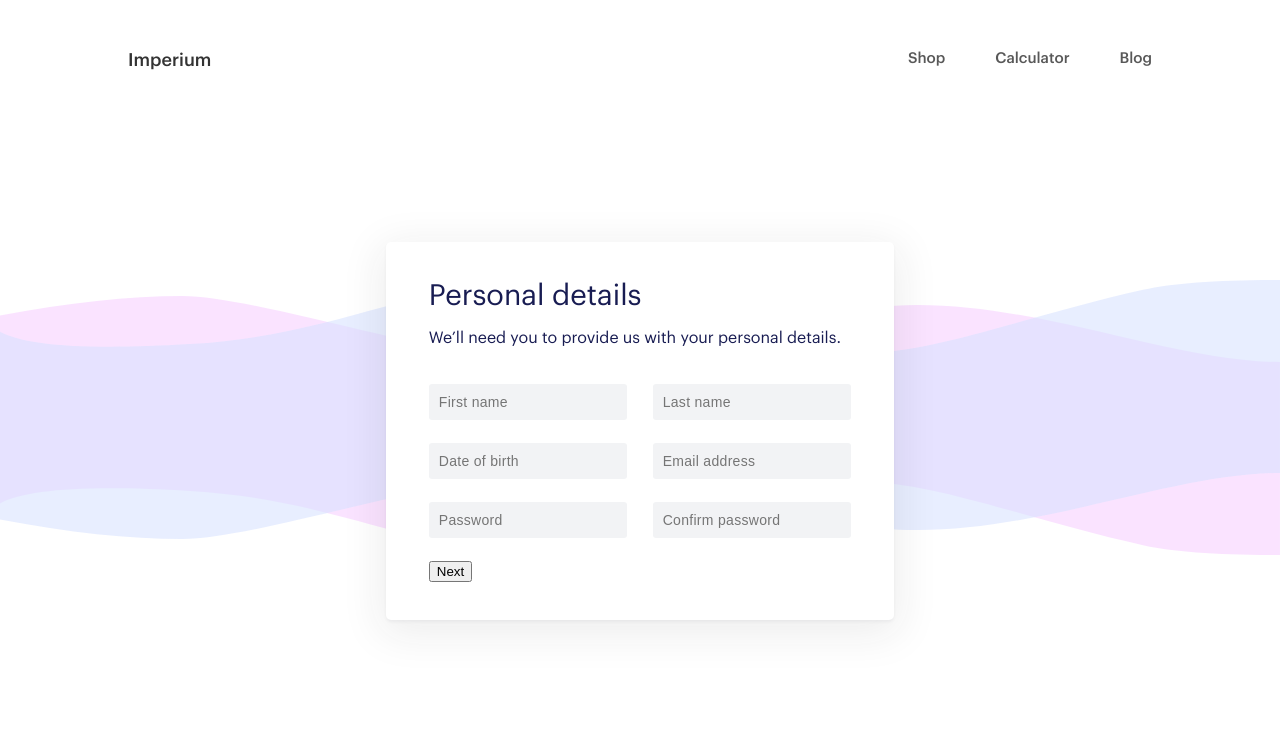
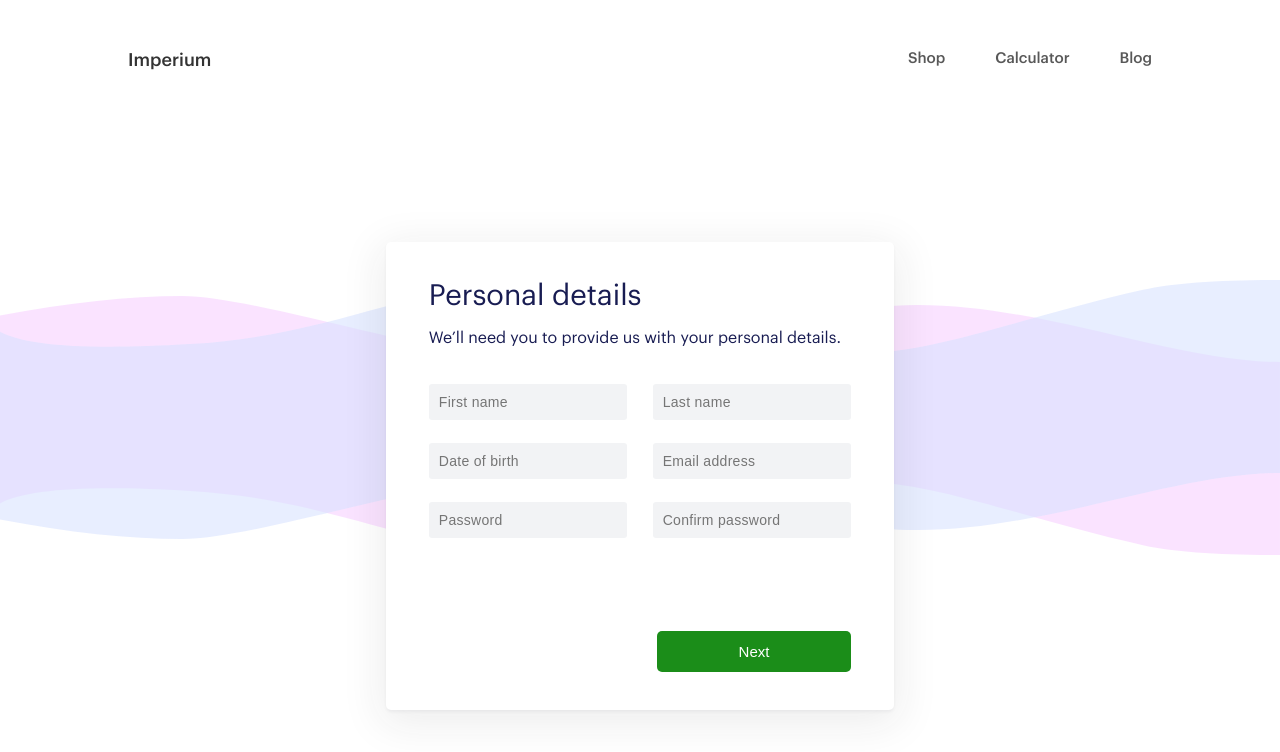
Before and after one commit to Phumbie/imperium-deprecated, a Vue app: page /paas/register in a window 1280 px wide. Shown: the top 752 px of the page. Built offline with nearby package versions, Linux system fonts and the light colour scheme; what vue-js-modal would draw is missing.

Commit message:
updated paas registration page

```diff
--- a/src/components/PaasPersonalDetails.vue
+++ b/src/components/PaasPersonalDetails.vue
@@ -3,14 +3,14 @@
     <div class="form-box">
       <div class="header-text">Personal details</div>
       <div class="small-text">We’ll need you to provide us with your personal details.</div>
-      <form action="">
+      <form @submit.prevent="goToPage('account-details')">
         <input type="text" placeholder="First name" class="text-field">
         <input type="text" placeholder="Last name" class="text-field align-right">
         <input type="text" placeholder="Date of birth" class="text-field">
         <input type="text" placeholder="Email address" class="text-field align-right">
         <input type="password" placeholder="Password" class="text-field">
         <input type="password" placeholder="Confirm password" class="text-field align-right">
-        <router-link to="account-details" tag="button">Next</router-link>
+        <input type="submit" value="Next" class="button-submit">
       </form>
     </div>
   </div>
@@ -21,6 +21,12 @@ export default {
   data () {
     return {
     }
+  },
+
+  methods: {
+    goToPage(page) {
+      this.$router.push(page);
+    },
   }
 }
 </script>
```
